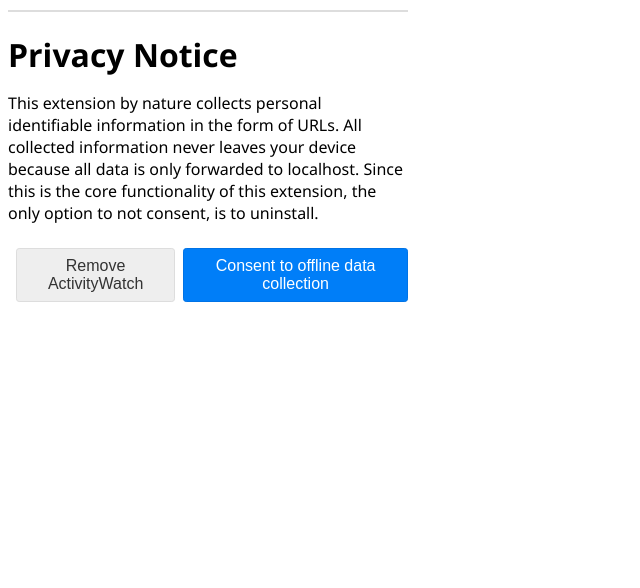
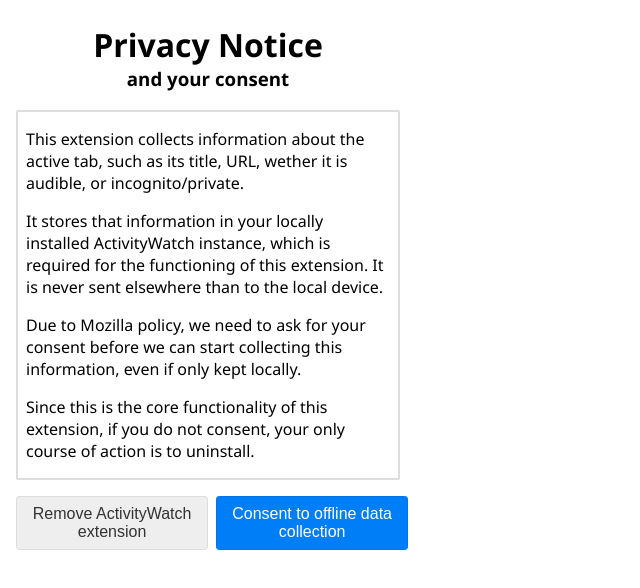
Before and after one commit to ActivityWatch/aw-watcher-web, a browser extension: page static/consent.html in a window 1280 px wide. Shown: the part 28-616 px from the top of the page, without its empty margins (0-640 px from the left). Drawn offline with Linux system fonts and the light colour scheme.

Commit message:
fix: improved content & design of consent dialog

```diff
--- a/src/eventPage.js
+++ b/src/eventPage.js
@@ -182,7 +182,7 @@
         chrome.storage.local.get("askConsent", (obj) => {
           if(obj.askConsent) {
             const url = chrome.runtime.getURL("../static/consent.html");
-            chrome.windows.create({ url, type: "popup", height: 420, width: 416, });
+            chrome.windows.create({ url, type: "popup", height: 550, width: 416, });
             freshInstall = false;
           }
         })
--- a/static/consent.html
+++ b/static/consent.html
@@ -10,19 +10,35 @@
 </head>
 
 <body class="consent">
-  <img src="/media/banners/banner.png" style="width: 100%">
+  <img src="/media/banners/banner.png" style="width: 100%" />
 
-  <hr>
+  <h1 style="text-align: center; margin-bottom: 0">Privacy Notice</h1>
+  <h3 style="text-align: center; margin-top: 0">and your consent</h3>
 
-  <h1>Privacy Notice</h1>
-  <p>
-    This extension by nature collects personal identifiable information in the form of URLs. All collected information never leaves your device because all data is only forwarded to localhost. Since this is the core functionality of this extension, the only option to not consent, is to uninstall.
-  </p>
+  <!-- This box border helps highlight that there is more text if the box is cut off by a small window -->
+  <div style="text-overflow: scroll; border: 2px solid #DDD; border-radius: 2px; margin: 0.5em; padding: 0 0.5em 0 0.5em;">
+    <p>
+      This extension collects information about the active tab, such as its title, URL, wether it is audible, or incognito/private.
+    </p>
+
+    <p>
+      It stores that information in your locally installed ActivityWatch instance, which is required for the functioning of this extension.
+      It is never sent elsewhere than to the local device.
+    </p>
+
+    <p>
+      Due to Mozilla policy, we need to ask for your consent before we can start collecting this information, even if only kept locally.
+    </p>
+
+    <p>
+      Since this is the core functionality of this extension, if you do not consent, your only course of action is to uninstall.
+    </p>
+  </div>
+
   <div class="action-container">
-    <div class="action"><button class="button" id="consent-refused">Remove ActivityWatch</button></div>
+    <div class="action"><button class="button" id="consent-refused">Remove ActivityWatch extension</button></div>
     <div class="action"><button class="button accept" id="consent-given">Consent to offline data collection</button></div>
   </div>
-
 </body>
 
 </html>
--- a/static/popup.js
+++ b/static/popup.js
@@ -51,7 +51,7 @@
   let consent_button = document.getElementById('status-consent-btn');
   consent_button.addEventListener('click', () => {
     const url = chrome.runtime.getURL("../static/consent.html");
-    chrome.windows.create({ url, type: "popup", height: 420, width: 416, });
+    chrome.windows.create({ url, type: "popup", height: 550, width: 416, });
   });
 }
 
```
